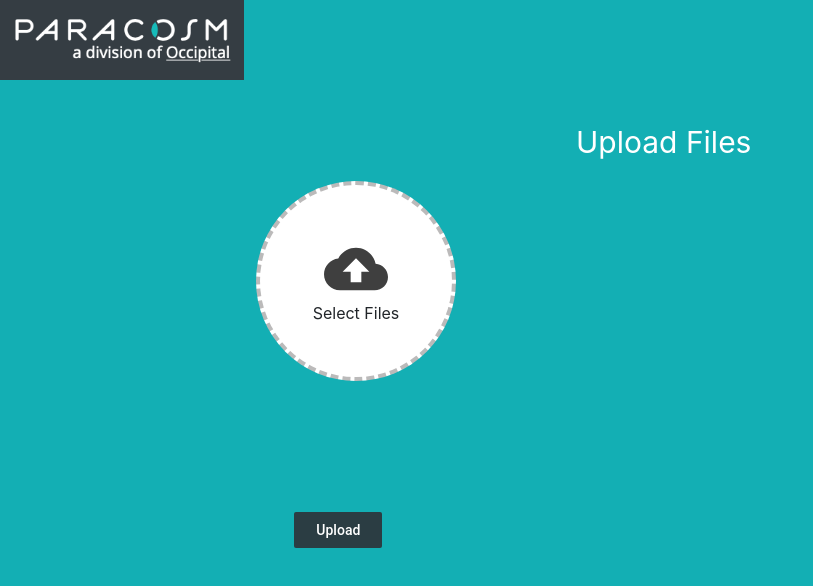
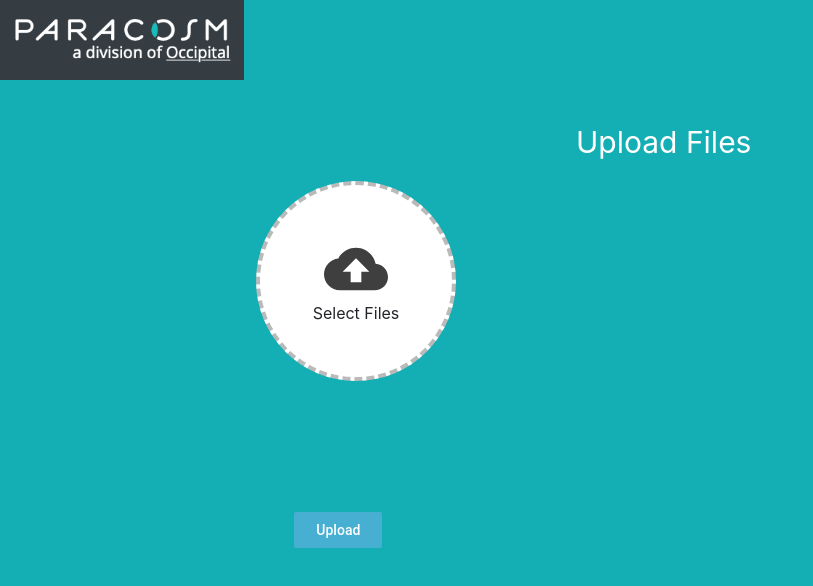
Before and after one commit to lukeherczeg/CalibrationApp, a React (Create React App) app in the folder client/: page /Upload in a window 1280 px wide. In both pictures the pointer is over the button "Upload". Shown: the top 586 px of the page, without its empty margins (0-813 px from the left). Built offline with nearby package versions, Linux system fonts and the light colour scheme.

Commit message:
update upload hover color

```diff
--- a/client/src/views/FileUpload/Upload.css
+++ b/client/src/views/FileUpload/Upload.css
@@ -95,6 +95,10 @@ button {
     outline: 0;
 }
 
+button:hover {
+    background: rgb(70, 175, 210) radial-gradient(circle, transparent 1%, rgb(70, 175, 180)1%) center/15000%;
+}
+
 button:disabled {
   background: rgb(189, 189, 189);
   cursor: default;
```
Also changed, not shown: client/src/App.js (+3 -4 lines).
